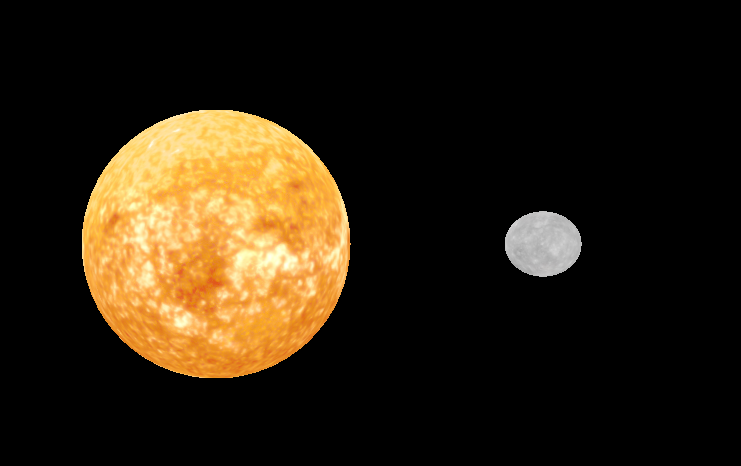
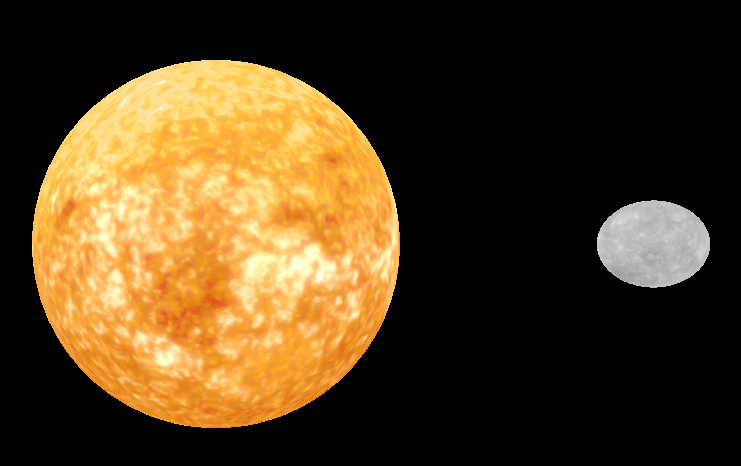
Before and after one commit to otaldoandre/trabalho-de-processamento-grafico, a website: page src/index.html in a window 1280 px wide. Shown: the part 156-622 px from the top of the page, without its empty margins (424-1165 px from the left). Drawn offline with nearby package versions, Linux system fonts and the light colour scheme.

Commit message:
ajuste cam

```diff
--- a/src/index.html
+++ b/src/index.html
@@ -19,7 +19,7 @@
     const camera = new THREE.PerspectiveCamera(
       75, window.innerWidth / window.innerHeight, 0.1, 1000
     );
-    camera.position.z = 8;
+    camera.position.z = 6;
 
     const renderer = new THREE.WebGLRenderer();
     renderer.setSize(window.innerWidth, window.innerHeight);
@@ -46,7 +46,7 @@
      function animate() {
       requestAnimationFrame(animate);
        sun.rotation.y += 0.002;
-       merc.rotation.y += 0.0002;
+       merc.rotation.y += 0.002;
       renderer.render(scene, camera);
     }
     animate();
```
